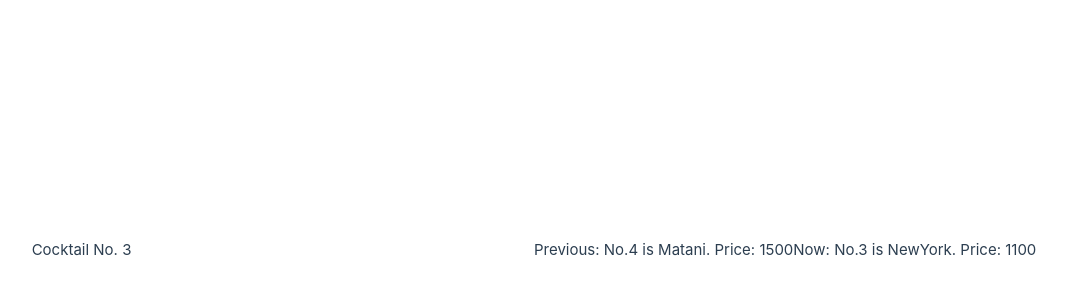
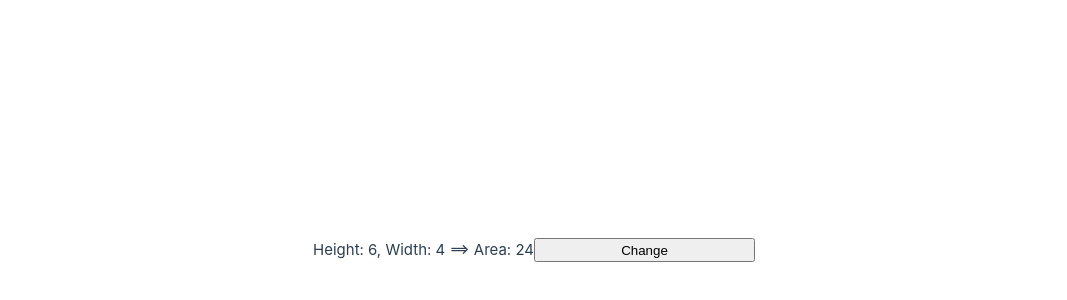
Before and after one commit to koyamal/pra_vue3, a Vue app in the folder Vue3FrontDevTextBook/chap07/scriptBlock/: page / in a window 1280 px wide. Shown: the part 150-450 px from the top of the page, without its empty margins (106-1173 px from the left). Built offline with nearby package versions, Linux system fonts and the light colour scheme.

Commit message:
Use lifesyclehuck

```diff
--- a/Vue3FrontDevTextBook/chap07/scriptBlock/src/App.vue
+++ b/Vue3FrontDevTextBook/chap07/scriptBlock/src/App.vue
@@ -1,52 +1,66 @@
 <script setup lang="ts">
-import {ref, computed, watch} from "vue";
+import {
+  ref,
+  computed,
+  onBeforeMount,
+  onMounted,
+  onBeforeUpdate,
+  onUpdated,
+  onRenderTracked,
+  onRenderTriggered,
+} from "vue";
+import type { DebuggerEvent } from "vue";
 
-const cocktailNo = ref(1);
-const priceMsg = ref("");
-
-watch(cocktailNo,
-  (newVal: number, oldVal: number|undefined): void => {
-    let msg = "Previous: ";
-    msg += getCocktailInfo(oldVal || 1);
-    msg += "Now: ";
-    msg += getCocktailInfo(newVal);
-    priceMsg.value = msg;
-  },
-  {immediate: true}
+const heightInit = Math.round(Math.random() * 10);
+const widthInit = Math.round(Math.random() * 10);
+const height = ref(heightInit);
+const width = ref(widthInit);
+const area = computed(
+  (): number => {
+    return height.value * width.value;
+  }
 );
-
-setInterval(
+const change = (): void => {
+  height.value = Math.round(Math.random() * 10);
+  width.value = Math.round(Math.random() * 10);
+}
+onBeforeMount(
   (): void => {
-    cocktailNo.value = Math.round(Math.random() * 3) + 1;
-  },
-  1000
+    console.log(`beforeMount called: ${height.value} * ${width.value}`);
+  }
 );
-
-interface Cocktail {
-  id: number;
-  name: string;
-  price: number;
-};
-
-function getCocktailInfo(cocktailNo: number): string {
-  const cocktailDataListInit = new Map<number, Cocktail>();
-  cocktailDataListInit.set(1, {id: 1, name: "WhiteLady", price: 1200});
-  cocktailDataListInit.set(2, {id: 2, name: "BlueHawaii", price: 1500});
-  cocktailDataListInit.set(3, {id: 3, name: "NewYork", price: 1100});
-  cocktailDataListInit.set(4, {id: 4, name: "Matani", price: 1500});
-
-  const cocktail = cocktailDataListInit.get(cocktailNo);
-  let msg = `No Cocktail No.${cocktailNo}`
-  if(cocktail != undefined){
-    msg = `No.${cocktailNo} is ${cocktail.name}. Price: ${cocktail.price}`;
+onMounted(
+  (): void => {
+    console.log(`onMounted called: ${height.value} * ${width.value}`);
   }
-  return msg;
-}
+);
+onBeforeUpdate(
+  (): void => {
+    console.log(`onBeforeUpdate called: ${height.value} * ${width.value}`);
+  }
+);
+onUpdated(
+  (): void => {
+    console.log(`onUpdated called: ${height.value} * ${width.value}`);
+  }
+);
+onRenderTracked(
+  (event: DebuggerEvent): void => {
+    console.log(`onRenderTracked called: ${height.value} * ${width.value}`);
+    console.log(event);
+  }
+);
+onRenderTriggered(
+  (event: DebuggerEvent): void => {
+    console.log(`onRenderTriggered called: ${height.value} * ${width.value}`);
+    console.log(event);
+  }
+);
 </script>
 
 <template>
-  <p>Cocktail No. {{ cocktailNo }}</p>
-  <p>{{ priceMsg }}</p>
+  <p>Height: {{ height }}, Width: {{ width }} ==> Area: {{ area }}</p>
+  <button v-on:click="change">Change</button>
 </template>
 
 <style scoped>
```
